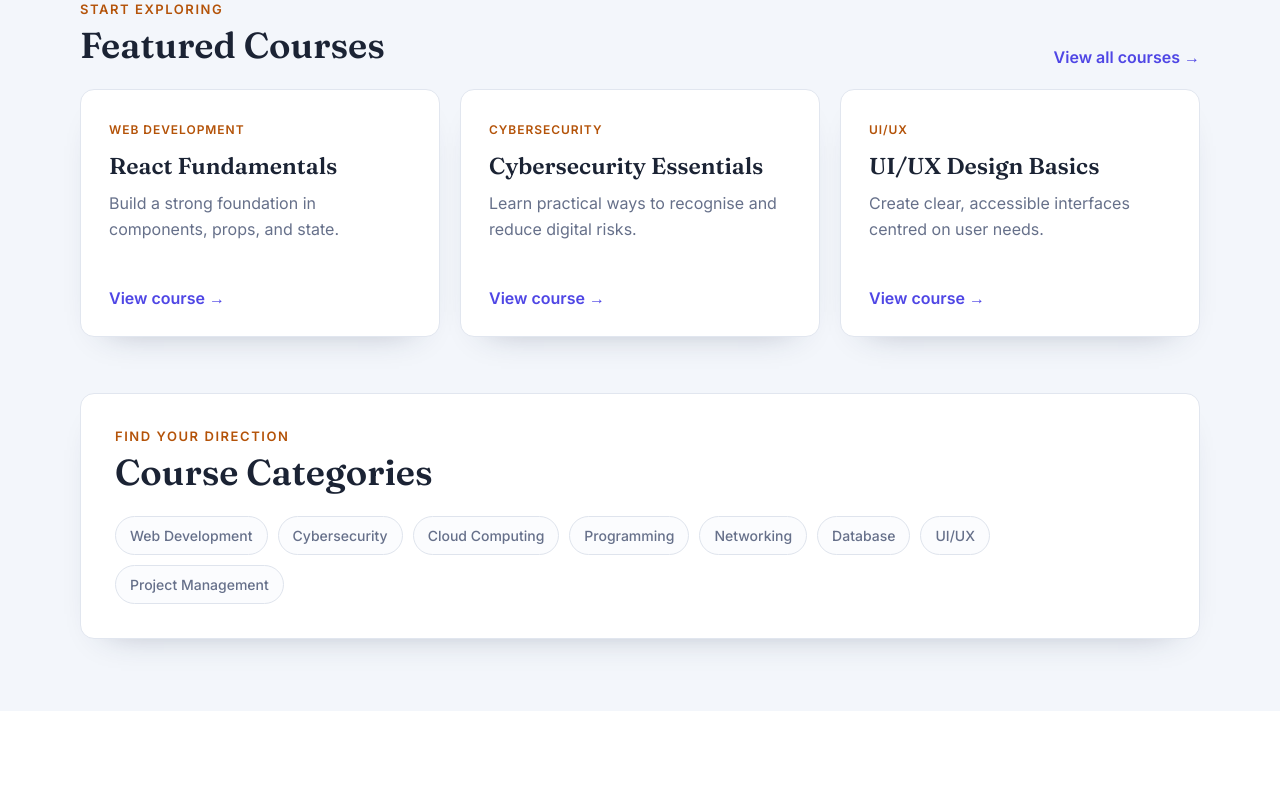
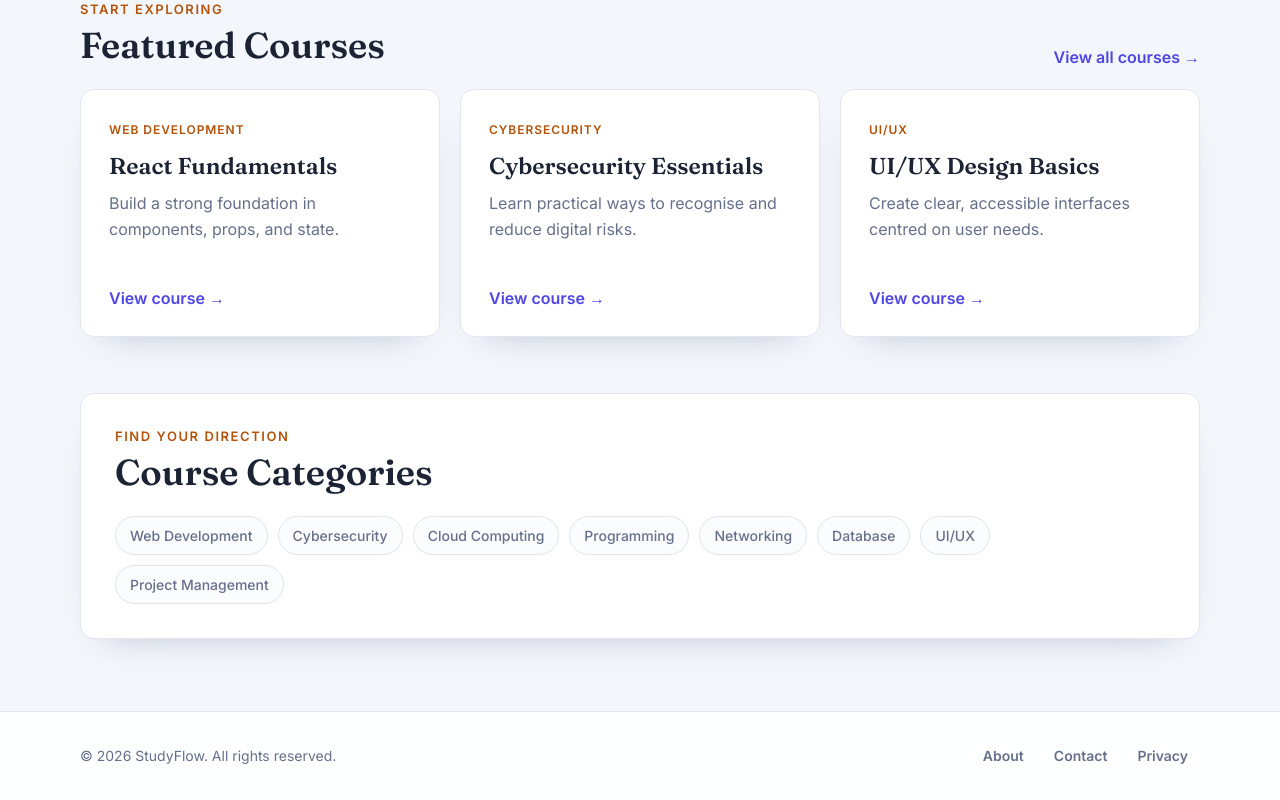
Before and after one commit to aniishme/education-platform, a React (Vite) app: page / in a window 1280 px wide. Shown: the part 653-1453 px from the top of the page. Before the commit the page ends 1364 px from the top, so only its background shows below. Built offline with nearby package versions, Linux system fonts and the light colour scheme.

Commit message:
Add footer to all pages

```diff
--- a/src/App.css
+++ b/src/App.css
@@ -494,6 +494,8 @@
 /* ---------- main application ---------- */
 
 .app-shell {
+  display: flex;
+  flex-direction: column;
   min-height: 100vh;
   color: var(--text);
   background: #f3f6fb;
--- /dev/null
+++ b/src/Footer.css
@@ -0,0 +1,56 @@
+.site-footer {
+  margin-top: auto;
+  background: rgba(255, 255, 255, 0.96);
+  border-top: 1px solid #e1e6ef;
+}
+
+.footer-inner {
+  width: min(1120px, calc(100% - 48px));
+  min-height: 88px;
+  margin: 0 auto;
+  display: flex;
+  align-items: center;
+  justify-content: space-between;
+  gap: 28px;
+}
+
+.footer-copy {
+  margin: 0;
+  color: var(--text-soft);
+  font-size: 14px;
+}
+
+.footer-links {
+  display: flex;
+  align-items: center;
+  gap: 6px;
+}
+
+.footer-link {
+  padding: 9px 12px;
+  border-radius: 8px;
+  color: var(--text-soft);
+  font-size: 14px;
+  font-weight: 600;
+  text-decoration: none;
+}
+
+.footer-link:hover {
+  color: var(--accent);
+  background: rgba(79, 70, 229, 0.09);
+}
+
+.footer-link:focus-visible {
+  outline: 3px solid rgba(79, 70, 229, 0.35);
+  outline-offset: 2px;
+}
+
+@media (max-width: 720px) {
+  .footer-inner {
+    width: min(100% - 32px, 1120px);
+    padding: 20px 0;
+    align-items: flex-start;
+    flex-direction: column;
+    gap: 10px;
+  }
+}
--- a/src/components/AppLayout.jsx
+++ b/src/components/AppLayout.jsx
@@ -1,4 +1,5 @@
 import { Outlet } from "react-router-dom";
+import Footer from "./Footer";
 import Navbar from "./Navbar";
 
 function AppLayout() {
@@ -8,6 +9,7 @@ function AppLayout() {
       <main className="page-container">
         <Outlet />
       </main>
+      <Footer />
     </div>
   );
 }
--- /dev/null
+++ b/src/components/Footer.jsx
@@ -0,0 +1,19 @@
+import "../Footer.css";
+
+function Footer() {
+  return (
+    <footer className="site-footer">
+      <div className="footer-inner">
+        <p className="footer-copy">© 2026 StudyFlow. All rights reserved.</p>
+
+        <nav className="footer-links" aria-label="Footer navigation">
+          <a className="footer-link" href="/about">About</a>
+          <a className="footer-link" href="/contact">Contact</a>
+          <a className="footer-link" href="/privacy">Privacy</a>
+        </nav>
+      </div>
+    </footer>
+  );
+}
+
+export default Footer;
```
